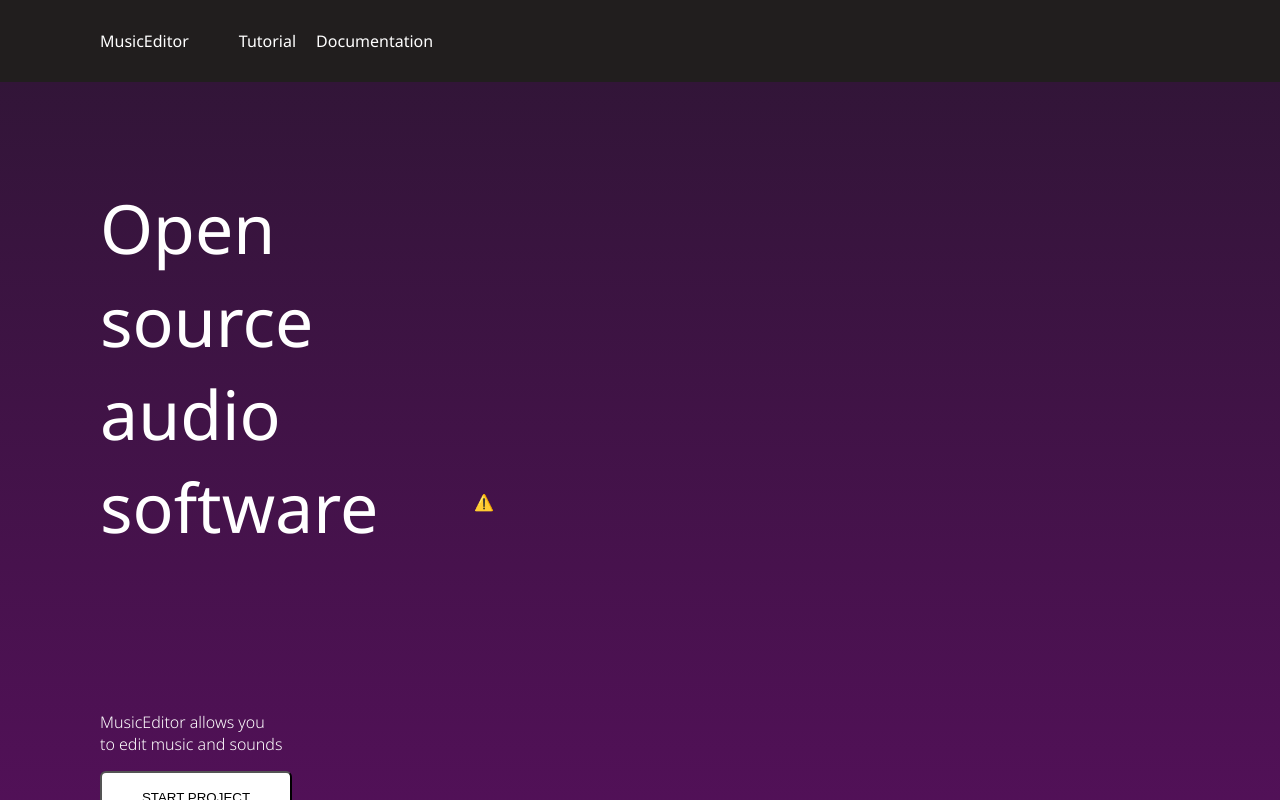
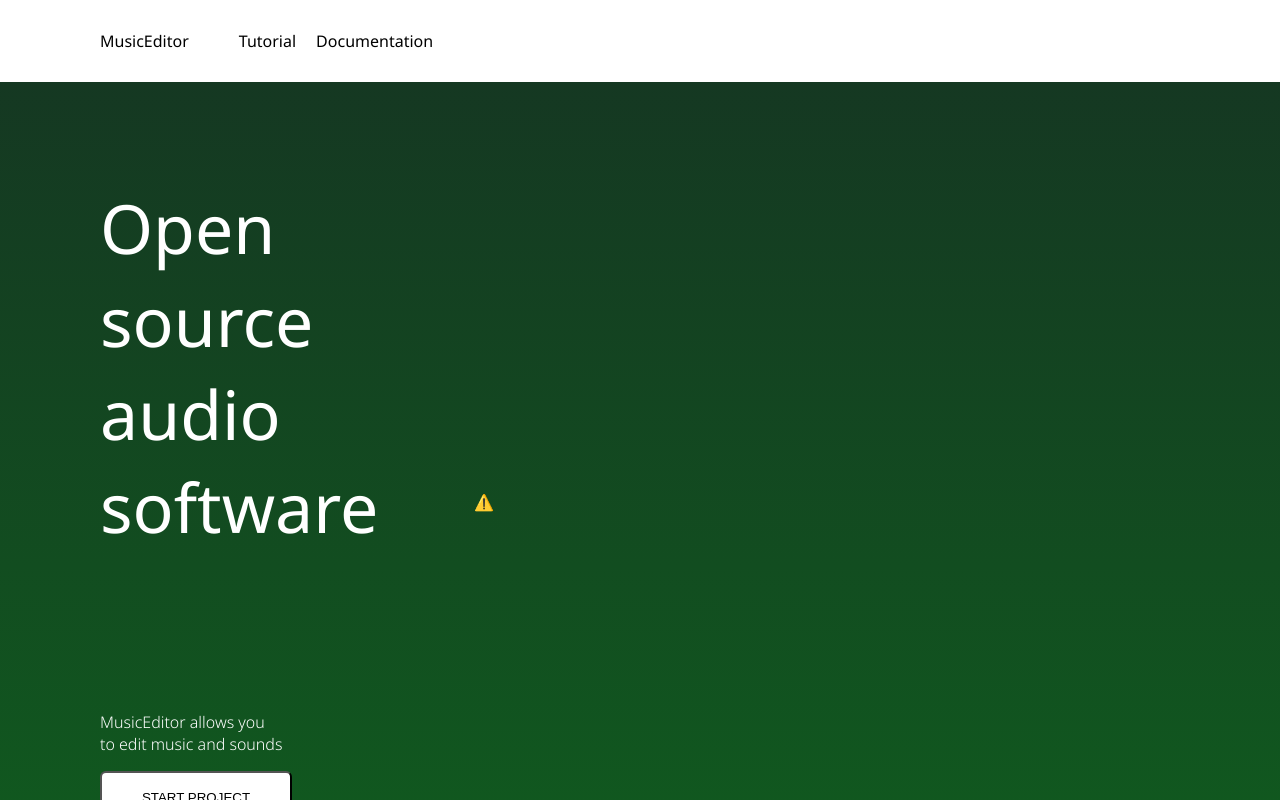
Before and after one commit to dinarakurmanbek/musicEditorLanding, a plain HTML site: page public/index.html in a window 1280 px wide. Drawn offline with nearby package versions, Linux system fonts and the light colour scheme; no server answers.

Commit message:
Changed colour

```diff
--- a/public/index.css
+++ b/public/index.css
@@ -19,7 +19,7 @@ body {
 
 .content {
     flex: 1 0 auto;
-    background: linear-gradient(180deg, rgba(50,21,56,1) 0%, rgba(113,12,119,1) 89%);
+    background: linear-gradient(180deg, rgb(21, 56, 34) 0%, rgb(12, 119, 28) 89%);
 
 }
 
@@ -42,8 +42,8 @@ hr {
 
 header, footer {
     padding: 30px 100px !important;
-    background: #211E1E;
-    color: white;
+    background: white;
+    color: black;
 }
 
 .content-wrapper {
@@ -71,7 +71,7 @@ nav li {
 
 nav li a {
     text-decoration: none;
-    color: white;
+    color: black;
 }
 .logo {
     margin-right: 50px;
```
